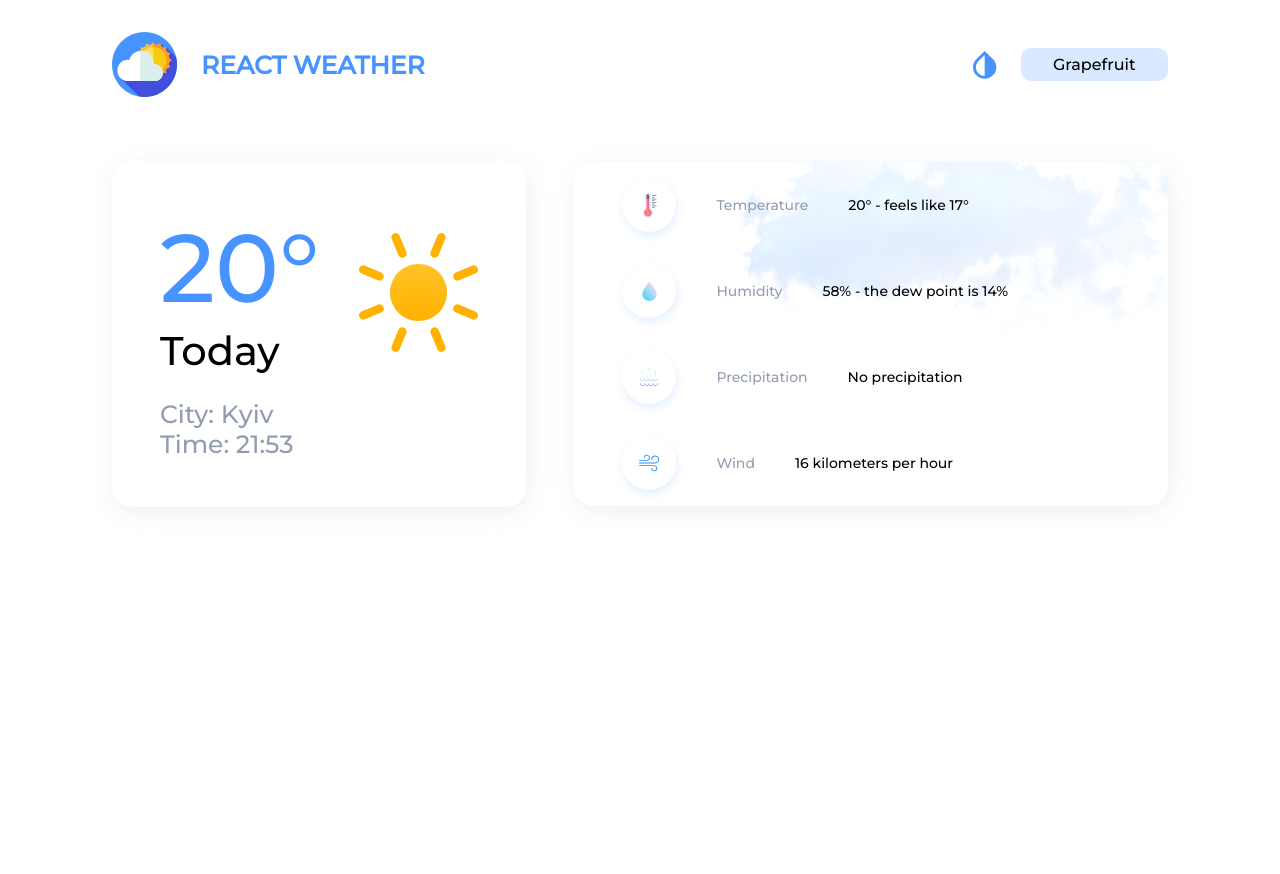
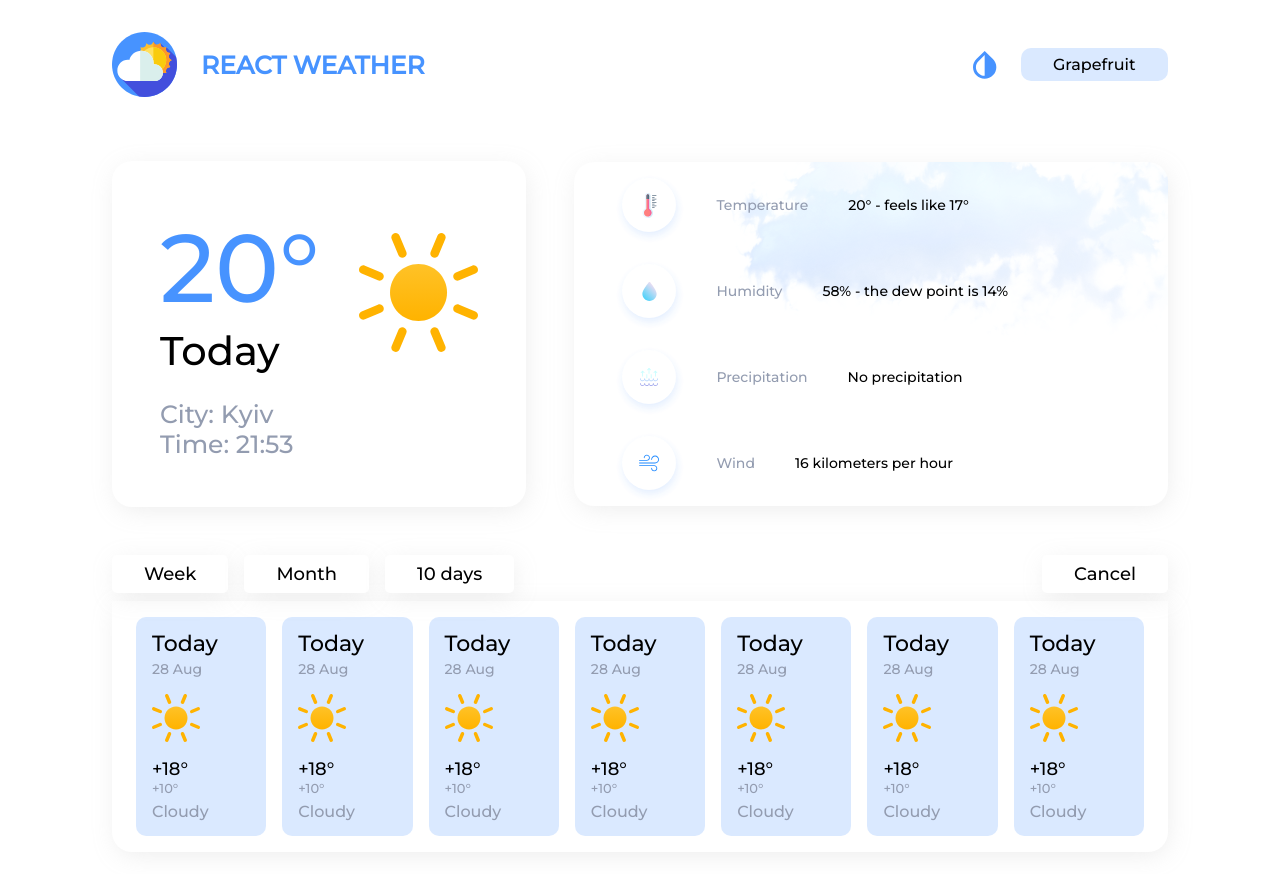
Before and after one commit to AlexKirovich/react-weather-app, a React (Create React App) app: page / in a window 1280 px wide. Shown: the top 874 px of the page. Before the commit the page ends 800 px from the top, so only its background shows below. Built offline with nearby package versions, Linux system fonts and the light colour scheme.

Commit message:
Cards section

```diff
--- a/src/App.jsx
+++ b/src/App.jsx
@@ -2,6 +2,7 @@
 import Header from "./components/shared/header/Header";
 import CurrentWeather from "./components/common/currentWeather/CurrentWeather.jsx";
 import CurrentWeatherInfo from "./components/common/CurrentWeatherInfo/CurrentWeatherInfo";
+import Cards from "./components/common/Cards/Cards";
 
 function App() {
   return (
@@ -11,6 +12,7 @@
         <CurrentWeather />
         <CurrentWeatherInfo />
       </div>
+      <Cards/>
     </div>
   );
 }
--- a/src/assets/SVGs/Humidity.jsx
+++ b/src/assets/SVGs/Humidity.jsx
@@ -20,8 +20,8 @@
           y2="5.22217"
           gradientUnits="userSpaceOnUse"
         >
-          <stop stop-color="#34CDFA" />
-          <stop offset="1" stop-color="#E8D9F1" />
+          <stop stopColor="#34CDFA" />
+          <stop offset="1" stopColor="#E8D9F1" />
         </linearGradient>
       </defs>
     </svg>
--- /dev/null
+++ b/src/assets/SVGs/weatherIcons/SunSmall.jsx
@@ -0,0 +1,35 @@
+const SunSmall = () => {
+  return (
+    <svg
+      width="48"
+      height="48"
+      viewBox="0 0 48 48"
+      fill="none"
+      xmlns="http://www.w3.org/2000/svg"
+    >
+      <path
+        d="M24.0092 35.5016C30.3584 35.5016 35.5055 30.3547 35.5055 24.0058C35.5055 17.6568 30.3584 12.5099 24.0092 12.5099C17.6599 12.5099 12.5128 17.6568 12.5128 24.0058C12.5128 30.3547 17.6599 35.5016 24.0092 35.5016Z"
+        fill="url(#paint0_linear_2_547)"
+      />
+      <path
+        d="M34.8135 2.40051L32.1118 8.92324C31.2312 11.0477 28.0444 9.72795 28.925 7.60352L31.6267 1.08079C32.5073 -1.04363 35.6941 0.276087 34.8135 2.40051ZM19.0727 40.3988L16.371 46.9215C15.4904 49.0459 12.3036 47.7262 13.1842 45.6018L15.8859 39.0791C16.7665 36.9546 19.9533 38.2743 19.0727 40.3988ZM46.9215 16.3748L40.3984 19.0763C38.2739 19.9569 36.9541 16.7703 39.0786 15.8897L45.6017 13.1882C47.7262 12.3076 49.046 15.4942 46.9215 16.3748ZM8.92137 32.1149L2.39833 34.8164C0.273802 35.697 -1.04598 32.5104 1.07855 31.6298L7.60158 28.9283C9.72611 28.0477 11.0459 31.2343 8.92137 32.1149ZM45.6017 34.8187L39.0786 32.1172C36.9541 31.2366 38.2739 28.05 40.3984 28.9306L46.9215 31.6321C49.046 32.5127 47.7262 35.6993 45.6017 34.8187ZM7.60158 19.0786L1.07855 16.3771C-1.04598 15.4965 0.273802 12.3099 2.39833 13.1905L8.92137 15.892C11.0459 16.7726 9.72611 19.9592 7.60158 19.0786ZM16.3687 1.0785L19.0704 7.60122C19.951 9.72565 16.7642 11.0454 15.8836 8.92094L13.1819 2.39821C12.3013 0.273788 15.4881 -1.04593 16.3687 1.0785ZM32.1095 39.0768L34.8112 45.5995C35.6918 47.7239 32.505 49.0436 31.6244 46.9192L28.9227 40.3965C28.0421 38.2721 31.2289 36.9523 32.1095 39.0768Z"
+        fill="#FFB300"
+      />
+      <defs>
+        <linearGradient
+          id="paint0_linear_2_547"
+          x1="24.0092"
+          y1="12.5099"
+          x2="24.0092"
+          y2="35.1951"
+          gradientUnits="userSpaceOnUse"
+        >
+          <stop stopColor="#FFC227" />
+          <stop offset="1" stopColor="#FFB300" />
+        </linearGradient>
+      </defs>
+    </svg>
+  );
+};
+
+export default SunSmall;
--- /dev/null
+++ b/src/components/common/Cards/Cards.jsx
@@ -0,0 +1,43 @@
+import s from "./Cards.module.scss";
+import SunSmall from "../../../assets/SVGs/weatherIcons/SunSmall.jsx";
+
+const Cards = () => {
+  const makeCard = (day, date, Svg, tempHi, tempLo, sum) => {
+    return (
+      <div className={s.Card}>
+        <h3>{day}</h3>
+        <p>{date}</p>
+        <Svg />
+        <p className={s.CardTempHi}>{tempHi}</p>
+        <p className={s.CardTempLo}>{tempLo}</p>
+        <p className={s.CardSum}>{sum}</p>
+      </div>
+    );
+  };
+
+  return (
+    <div className={s.Cards}>
+      <div className={s.cardsBtns}>
+        <div className={s.cardsBtns_left}>
+          <button>Week</button>
+          <button>Month</button>
+          <button>10 days</button>
+        </div>
+        <div className={s.cardsBtns_right}>
+          <button>Cancel</button>
+        </div>
+      </div>
+      <div className={s.CardsWeather}>
+        {makeCard("Today", "28 Aug", SunSmall, "+18°", "+10°", "Cloudy")}
+        {makeCard("Today", "28 Aug", SunSmall, "+18°", "+10°", "Cloudy")}
+        {makeCard("Today", "28 Aug", SunSmall, "+18°", "+10°", "Cloudy")}
+        {makeCard("Today", "28 Aug", SunSmall, "+18°", "+10°", "Cloudy")}
+        {makeCard("Today", "28 Aug", SunSmall, "+18°", "+10°", "Cloudy")}
+        {makeCard("Today", "28 Aug", SunSmall, "+18°", "+10°", "Cloudy")}
+        {makeCard("Today", "28 Aug", SunSmall, "+18°", "+10°", "Cloudy")}
+      </div>
+    </div>
+  );
+};
+
+export default Cards;
--- /dev/null
+++ b/src/components/common/Cards/Cards.module.scss
@@ -0,0 +1,88 @@
+.Cards {
+  padding-top: 3rem;
+  width: 100%;
+  .cardsBtns {
+    display: flex;
+    justify-content: space-between;
+    padding-bottom: 0.5rem;
+    .cardsBtns_left {
+      button {
+        font-family: "Montserrat";
+        margin-left: 1rem;
+        padding: 0.5rem 2rem;
+        background: #ffffff;
+        box-shadow: 2px 5px 25px -3px rgba(180, 180, 180, 0.25);
+        border-radius: 5px;
+        border: none;
+        font-weight: 400;
+        font-size: 18px;
+        line-height: 22px;
+        color: #000000;
+        &:hover {
+          background-color: #4793ff;
+        }
+        &:first-of-type {
+          margin-left: 0;
+        }
+      }
+    }
+    .cardsBtns_right {
+      @extend .cardsBtns_left;
+    }
+  }
+
+  .CardsWeather {
+    padding: 0 1rem;
+    background: #ffffff;
+    box-shadow: 2px 5px 25px -3px rgba(180, 180, 180, 0.25);
+    border-radius: 0px 0px 20px 20px;
+    display: flex;
+    justify-content: space-between;
+    align-items: center;
+
+    .Card {
+      margin: 1rem 0.5rem;
+      padding: 1rem;
+      width: 150px;
+      background: rgba(71, 147, 255, 0.2);
+      border-radius: 10px;
+      display: flex;
+      flex-direction: column;
+
+      h3 {
+        font-weight: 200;
+        font-size: 22px;
+        line-height: 22px;
+        color: #000000;
+      }
+      p:first-of-type {
+        font-weight: 400;
+        font-size: 14px;
+        line-height: 17px;
+        color: #939cb0;
+        margin-top: 0.4rem;
+      }
+      svg {
+        margin-top: 1rem;
+      }
+      .CardTempHi {
+        font-weight: 500;
+        font-size: 18px;
+        line-height: 22px;
+        color: #000000;
+        margin-top: 1rem;
+      }
+      .CardTempLo {
+        font-weight: 400;
+        font-size: 13px;
+        line-height: 16px;
+        color: #939cb0;
+      }
+      .CardSum {
+        @extend .CardTempLo;
+        font-size: 16px;
+        margin-top: 0.5rem;
+      }
+    }
+  }
+}
```
